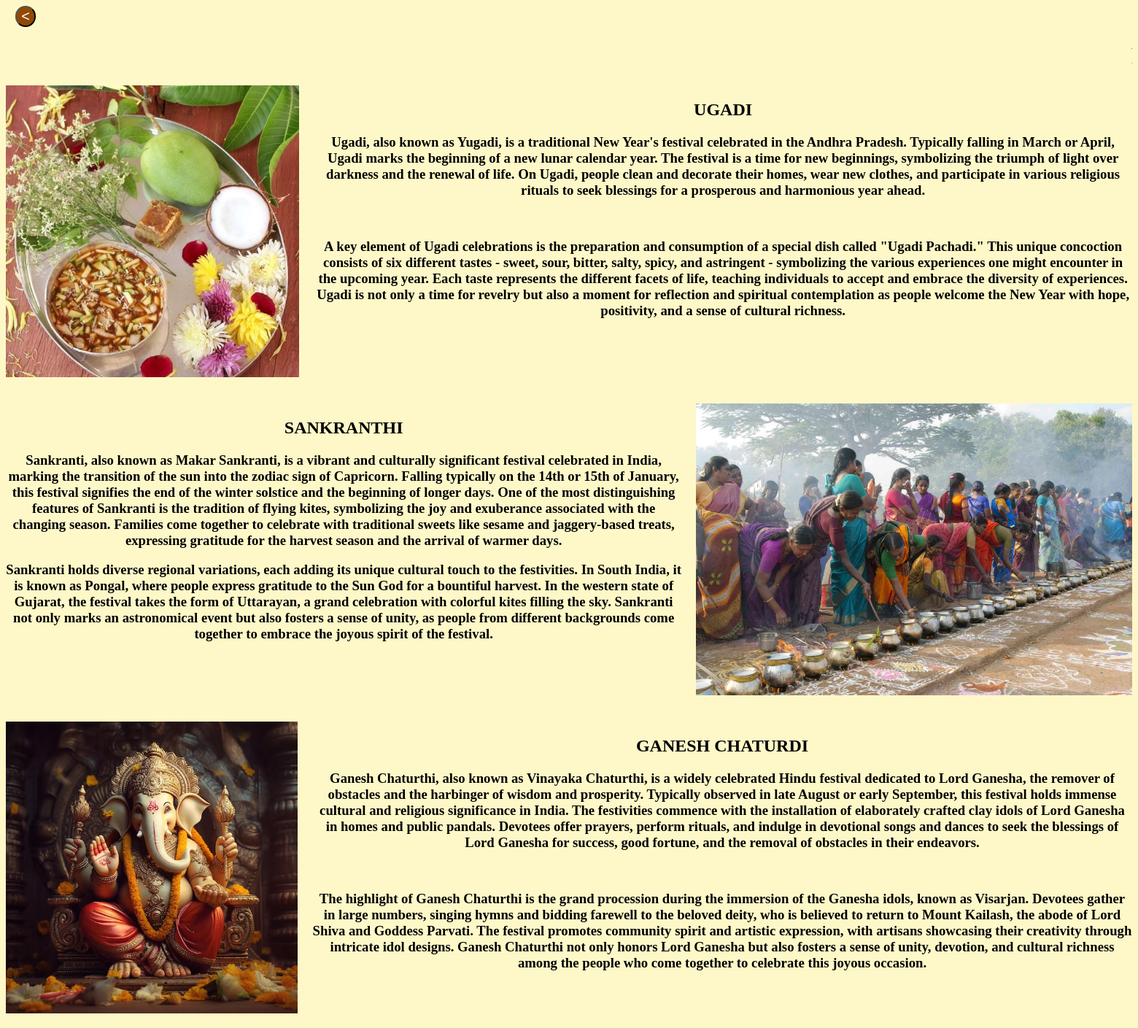
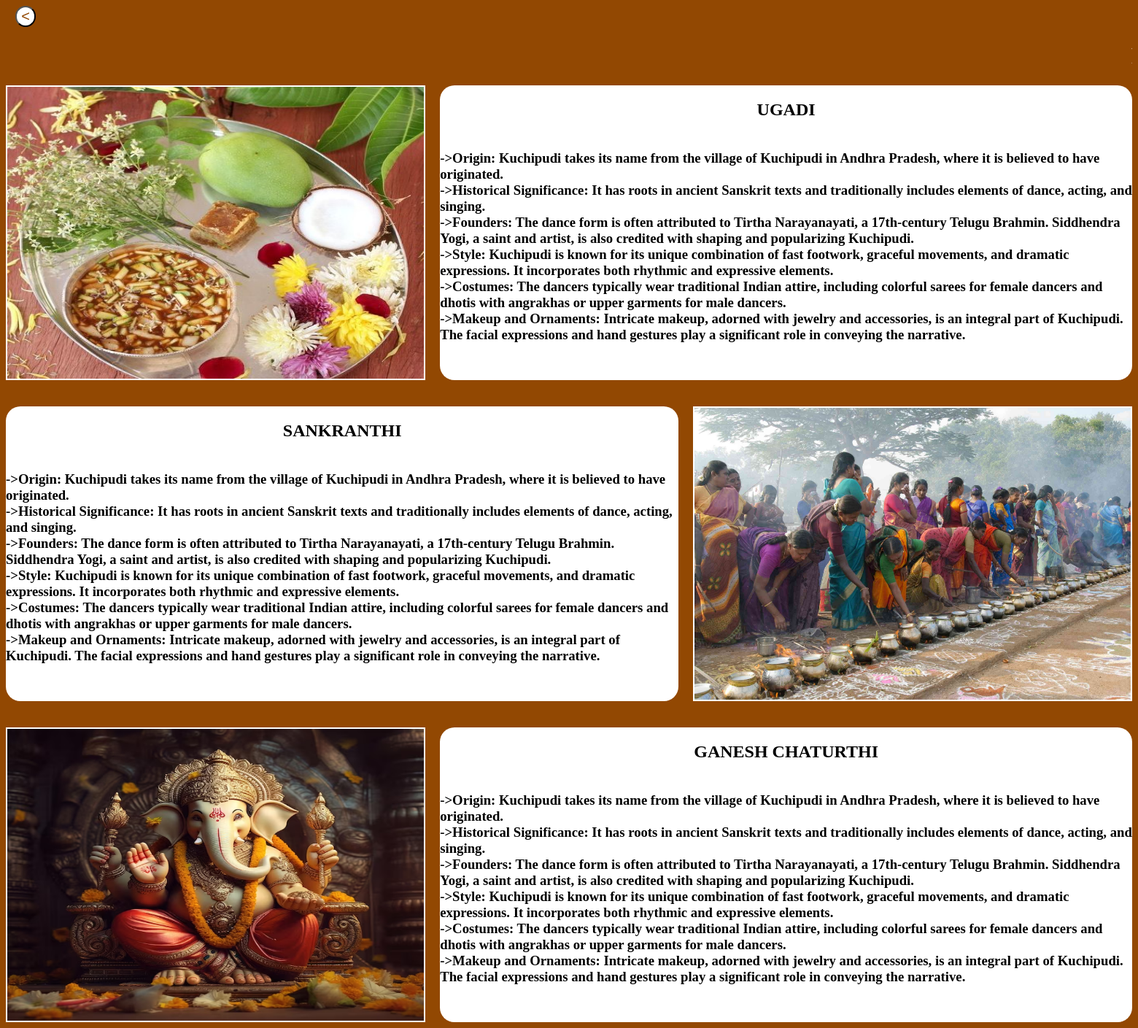
Before and after one commit to klu2200033161/IndianCulture, a Django app: page /andhraf/ in a window 1560 px wide. Shown: the whole page at 73% size. Run offline with Django 5.2, Linux system fonts and the light colour scheme.

Commit message:
state updated

```diff
--- a/DjangoProjects/ICMS/ICMS/settings.py
+++ b/DjangoProjects/ICMS/ICMS/settings.py
@@ -24,6 +24,7 @@
 
 # SECURITY WARNING: don't run with debug turned on in production!
 DEBUG = True
+
 
 ALLOWED_HOSTS = []
 
--- a/DjangoProjects/ICMS/module/urls.py
+++ b/DjangoProjects/ICMS/module/urls.py
@@ -33,4 +33,5 @@
     path('andhraf/',andhrafoods,name='andhrafoods'),
     path('vedas/', vedas,name='vedas'),
     path('rigveda/',rigveda,name='rigveda'),
+    path('map/',map,name='map'),
 ]
--- a/DjangoProjects/ICMS/module/views.py
+++ b/DjangoProjects/ICMS/module/views.py
@@ -66,3 +66,13 @@
 
 def rigveda(request):
     return render(request,'rigveda.html')
+
+from flask import Flask, render_template
+
+module1 = Flask(__name__)
+
+def map(request):
+    return render(request,'map.html')
+
+if __name__ == '__main__':
+    module1.run(debug=True)
--- a/DjangoProjects/ICMS/templates/Homepage.html
+++ b/DjangoProjects/ICMS/templates/Homepage.html
@@ -82,7 +82,7 @@
     &nbsp;
 </div>
 </div>
-<footer><p style="margin-left:600px;"><b>©2023 Our Website. All rights reserved.</b></p></footer>
+<footer><p style="margin-left:600px;"><b>©2024 Our Website. All rights reserved.</b></p></footer>
 {% endblock %}
 </body>
 </html>
--- a/DjangoProjects/ICMS/templates/Homepage1.html
+++ b/DjangoProjects/ICMS/templates/Homepage1.html
@@ -97,7 +97,7 @@
     &nbsp;
 </div>
 </div>
-    <footer><p style="margin-left:600px;"><b>©2023 Our Website. All rights reserved.</b></p></footer>
+    <footer><p style="margin-left:600px;"><b>©2024 Our Website. All rights reserved.</b></p></footer>
 {% endblock %}
 </body>
 </html>
--- a/DjangoProjects/ICMS/templates/Navbar1.html
+++ b/DjangoProjects/ICMS/templates/Navbar1.html
@@ -17,7 +17,7 @@
     <div class="collapse navbar-collapse" id="navbarSupportedContent">
       <ul class="navbar-nav me-auto mb-2 mb-lg-0" >
         <li class="nav-item" style="color:#F8F9F9;">
-          <a class="nav-link active" aria-current="page" href="{% url 'states' %}"><p style="color:#F8F9F9;">STATES</p></a>
+          <a class="nav-link active" aria-current="page" href="{% url 'map' %}"><p style="color:#F8F9F9;">STATES</p></a>
         </li>
         &nbsp;&nbsp;&nbsp;&nbsp;
         <li class="nav-item">
--- a/DjangoProjects/ICMS/templates/Navstates.html
+++ b/DjangoProjects/ICMS/templates/Navstates.html
@@ -19,7 +19,7 @@
       <ul class="navbar-nav me-auto mb-2 mb-lg-0" >
          &nbsp;
         <li class="nav-item">
-          <a class="nav-link" href="{% url 'states' %}"><p style="color:#F8F9F9;">STATES</p></a>
+          <a class="nav-link" href="{% url 'map' %}"><p style="color:#F8F9F9;">STATES</p></a>
         </li>
          &nbsp;&nbsp;&nbsp;
         <li class="nav-item" style="color:#F8F9F9;">
--- a/DjangoProjects/ICMS/templates/andhra/andhrafestivals.html
+++ b/DjangoProjects/ICMS/templates/andhra/andhrafestivals.html
@@ -4,7 +4,7 @@
     <meta charset="UTF-8">
     <title>Title</title>
     <style>
-        body {
+         body {
             text-align: center;
         }
         .content-container {
@@ -13,6 +13,13 @@
         }
         .text-container {
             margin-left: 20px; /* Adjust the margin as needed */
+            background-color:#FFFFFF;
+            border-radius:20px;
+            text-align: left;
+        }
+        .text-container:hover{
+              border: 3px solid #0D0E0E ;
+  transition: border-color 0.5s ease;
         }
 
          .content-container1 {
@@ -21,60 +28,110 @@
         }
         .text-container1 {
             margin-right: 20px;
+             background-color:#FFFFFF;
+            border-radius:20px;
+             text-align: left;
+        }
+         .text-container1:hover{
+              border: 3px solid #0D0E0E ;
+  transition: border-color 0.5s ease;
 
         }
     </style>
 </head>
-<body style="background-color:#FEF8C8 ;">
+<body style="background-color:#924802 ;">
     {% block body %}
     <div>
-     <a href="{% url 'andhrapradesh' %}" style="text-decoration: none; margin-right:1490px;"> <button type="button" style="border-radius:100px; font-size:20px; background-color:#924802; color:#ffffff;"><</button></a>
-    <marquee><h1>FESTIVALS</h1></marquee>
+     <a href="{% url 'andhrapradesh' %}" style="text-decoration: none; margin-right:1490px;"> <button type="button" style="border-radius:100px; font-size:20px; background-color:#ffffff; color:#924802;"><</button></a>
+    <marquee><h1 style="color:#FFFFFF;">FESTIVALS</h1></marquee>
         </div>
     <div class="content-container">
-        <img src="{% static 'andhra/ugadi.jpg' %}" alt="kuchipudi" style="width:1000px; height:400px;">
+        <img src="{% static 'andhra/ugadi.jpg' %}" alt="ugadi" style="width:1000px; height:400px;border:2px solid #FFFFFF;">
         <div class="text-container">
-            <h2>UGADI</h2>
-            <h3>Ugadi, also known as Yugadi, is a traditional New Year's festival celebrated in the Andhra Pradesh. Typically falling in March or April, Ugadi marks the beginning of a new lunar calendar year. The festival is a time for new beginnings, symbolizing the triumph of light over darkness and the renewal of life. On Ugadi, people clean and decorate their homes, wear new clothes, and participate in various religious rituals to seek blessings for a prosperous and harmonious year ahead.</h3>
-<br><h3>
-A key element of Ugadi celebrations is the preparation and consumption of a special dish called "Ugadi Pachadi." This unique concoction consists of six different tastes - sweet, sour, bitter, salty, spicy, and astringent - symbolizing the various experiences one might encounter in the upcoming year. Each taste represents the different facets of life, teaching individuals to accept and embrace the diversity of experiences. Ugadi is not only a time for revelry but also a moment for reflection and spiritual contemplation as people welcome the New Year with hope, positivity, and a sense of cultural richness.
+            <h2><center>UGADI</h2></center>
+             <div class="row mt-4">
+            <div class="col-sm-6 mb-4">
+                <div class="card">
+                    <div class="card-body">
+                        <p class="card-text">
+                        <h3>
 
-
-
-
-
-</h3>
+<br>
+->Origin: Kuchipudi takes its name from the village of Kuchipudi in Andhra Pradesh, where it is believed to have originated.
+<br>
+->Historical Significance: It has roots in ancient Sanskrit texts and traditionally includes elements of dance, acting, and singing.
+<br>
+->Founders: The dance form is often attributed to Tirtha Narayanayati, a 17th-century Telugu Brahmin. Siddhendra Yogi, a saint and artist, is also credited with shaping and popularizing Kuchipudi.
+<br>
+->Style: Kuchipudi is known for its unique combination of fast footwork, graceful movements, and dramatic expressions. It incorporates both rhythmic and expressive elements.
+<br>
+->Costumes: The dancers typically wear traditional Indian attire, including colorful sarees for female dancers and dhotis with angrakhas or upper garments for male dancers.
+<br>
+->Makeup and Ornaments: Intricate makeup, adorned with jewelry and accessories, is an integral part of Kuchipudi. The facial expressions and hand gestures play a significant role in conveying the narrative.</h3>
+                    </div>
+                </div>
+            </div>
         </div>
     </div>
+    </div>
+<br><br>
+     <div class="content-container1">
+        <img src="{% static 'festivals/sankranthi.jpg' %}" alt="kuchipudi2" style="width:800px; height:400px;border:2px solid #FFFFFF;">
+        <div class="text-container1">
+            <h2><center>SANKRANTHI</h2></center>
+             <div class="row mt-4">
+            <div class="col-sm-6 mb-4">
+                <div class="card">
+                    <div class="card-body">
+                        <p class="card-text"><h3>
 
-<br><br>
-
-     <div class="content-container1">
-        <img src="{% static 'festivals/sankranthi.jpg' %}" alt="kuchipudi2" style="width:800px; height:400px;">
-        <div class="text-container1">
-            <h2>SANKRANTHI</h2>
-            <h3>
-Sankranti, also known as Makar Sankranti, is a vibrant and culturally significant festival celebrated in India, marking the transition of the sun into the zodiac sign of Capricorn. Falling typically on the 14th or 15th of January, this festival signifies the end of the winter solstice and the beginning of longer days. One of the most distinguishing features of Sankranti is the tradition of flying kites, symbolizing the joy and exuberance associated with the changing season. Families come together to celebrate with traditional sweets like sesame and jaggery-based treats, expressing gratitude for the harvest season and the arrival of warmer days.
-                <br><h3>
-Sankranti holds diverse regional variations, each adding its unique cultural touch to the festivities. In South India, it is known as Pongal, where people express gratitude to the Sun God for a bountiful harvest. In the western state of Gujarat, the festival takes the form of Uttarayan, a grand celebration with colorful kites filling the sky. Sankranti not only marks an astronomical event but also fosters a sense of unity, as people from different backgrounds come together to embrace the joyous spirit of the festival.
-
-
-
-
-
-</h3>
+<br>
+->Origin: Kuchipudi takes its name from the village of Kuchipudi in Andhra Pradesh, where it is believed to have originated.
+<br>
+->Historical Significance: It has roots in ancient Sanskrit texts and traditionally includes elements of dance, acting, and singing.
+<br>
+->Founders: The dance form is often attributed to Tirtha Narayanayati, a 17th-century Telugu Brahmin. Siddhendra Yogi, a saint and artist, is also credited with shaping and popularizing Kuchipudi.
+<br>
+->Style: Kuchipudi is known for its unique combination of fast footwork, graceful movements, and dramatic expressions. It incorporates both rhythmic and expressive elements.
+<br>
+->Costumes: The dancers typically wear traditional Indian attire, including colorful sarees for female dancers and dhotis with angrakhas or upper garments for male dancers.
+<br>
+->Makeup and Ornaments: Intricate makeup, adorned with jewelry and accessories, is an integral part of Kuchipudi. The facial expressions and hand gestures play a significant role in conveying the narrative.</h3>
+                    </div>
+                </div>
+            </div>
         </div>
+    </div>
     </div>
 
 <br><br>
     <div class="content-container">
-        <img src="{% static 'andhra/ganesh.jpg' %}" alt="kuchipudi" style="width:1000px; height:400px;">
+        <img src="{% static 'andhra/ganesh.jpg' %}" alt="kuchipudi" style="width:1000px; height:400px;border:2px solid #FFFFFF;">
         <div class="text-container">
-            <h2>GANESH CHATURDI</h2>
-            <h3>Ganesh Chaturthi, also known as Vinayaka Chaturthi, is a widely celebrated Hindu festival dedicated to Lord Ganesha, the remover of obstacles and the harbinger of wisdom and prosperity. Typically observed in late August or early September, this festival holds immense cultural and religious significance in India. The festivities commence with the installation of elaborately crafted clay idols of Lord Ganesha in homes and public pandals. Devotees offer prayers, perform rituals, and indulge in devotional songs and dances to seek the blessings of Lord Ganesha for success, good fortune, and the removal of obstacles in their endeavors.</h3>
-<br><h3>
-The highlight of Ganesh Chaturthi is the grand procession during the immersion of the Ganesha idols, known as Visarjan. Devotees gather in large numbers, singing hymns and bidding farewell to the beloved deity, who is believed to return to Mount Kailash, the abode of Lord Shiva and Goddess Parvati. The festival promotes community spirit and artistic expression, with artisans showcasing their creativity through intricate idol designs. Ganesh Chaturthi not only honors Lord Ganesha but also fosters a sense of unity, devotion, and cultural richness among the people who come together to celebrate this joyous occasion.</h3>
+            <h2><center>GANESH CHATURTHI</center></h2>
+             <div class="row mt-4">
+            <div class="col-sm-6 mb-4">
+                <div class="card">
+                    <div class="card-body">
+                        <p class="card-text"><h3>
+
+<br>
+->Origin: Kuchipudi takes its name from the village of Kuchipudi in Andhra Pradesh, where it is believed to have originated.
+<br>
+->Historical Significance: It has roots in ancient Sanskrit texts and traditionally includes elements of dance, acting, and singing.
+<br>
+->Founders: The dance form is often attributed to Tirtha Narayanayati, a 17th-century Telugu Brahmin. Siddhendra Yogi, a saint and artist, is also credited with shaping and popularizing Kuchipudi.
+<br>
+->Style: Kuchipudi is known for its unique combination of fast footwork, graceful movements, and dramatic expressions. It incorporates both rhythmic and expressive elements.
+<br>
+->Costumes: The dancers typically wear traditional Indian attire, including colorful sarees for female dancers and dhotis with angrakhas or upper garments for male dancers.
+<br>
+->Makeup and Ornaments: Intricate makeup, adorned with jewelry and accessories, is an integral part of Kuchipudi. The facial expressions and hand gestures play a significant role in conveying the narrative.</h3>
+                    </div>
+                </div>
+            </div>
         </div>
+    </div>
     </div>
     {% endblock %}
 </body>
```
Also changed, not shown: DjangoProjects/ICMS/templates/andhra/andhraclassical.html (+60 -13 lines), DjangoProjects/ICMS/templates/map.html (added, +83 -0 lines).
